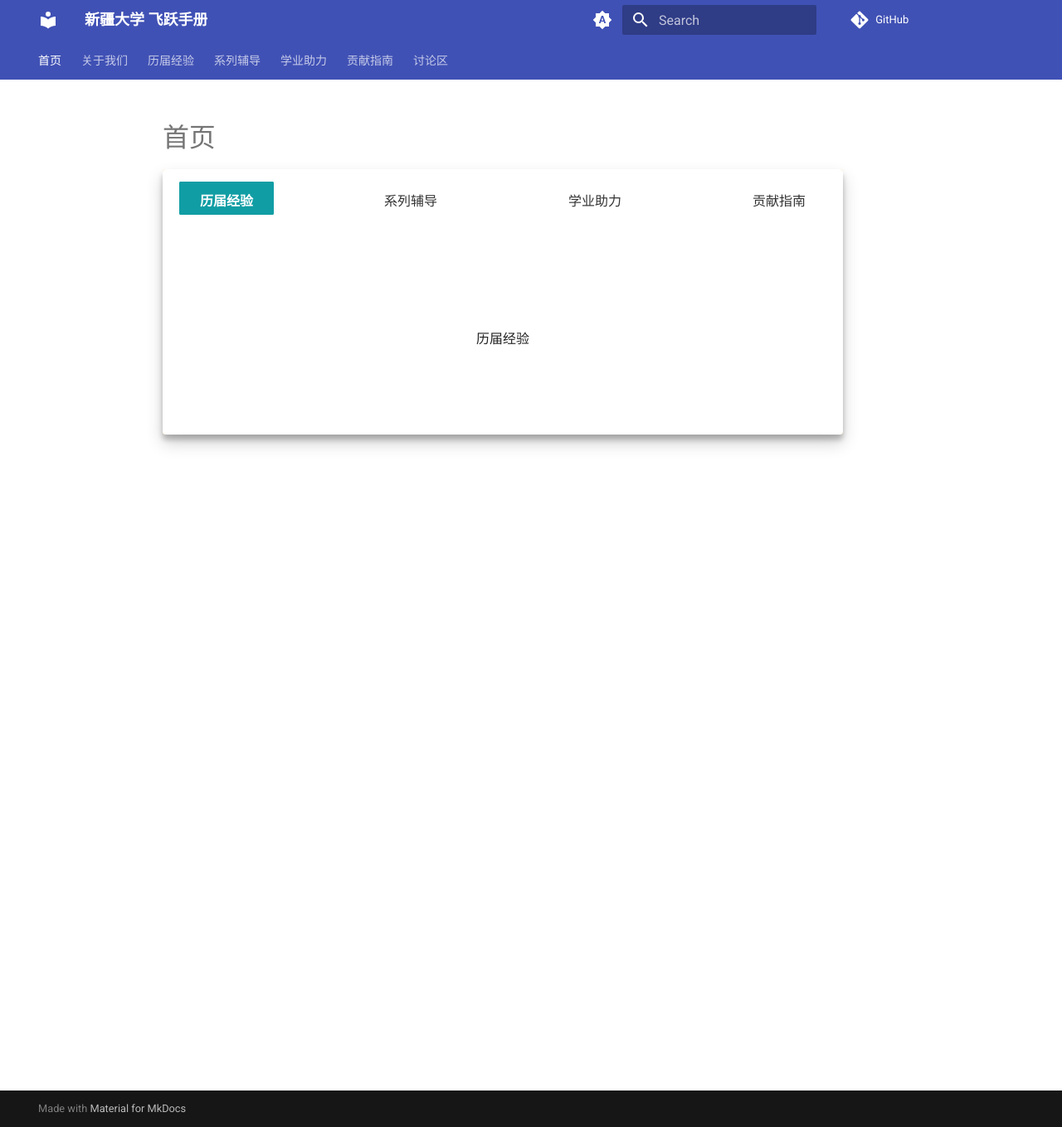
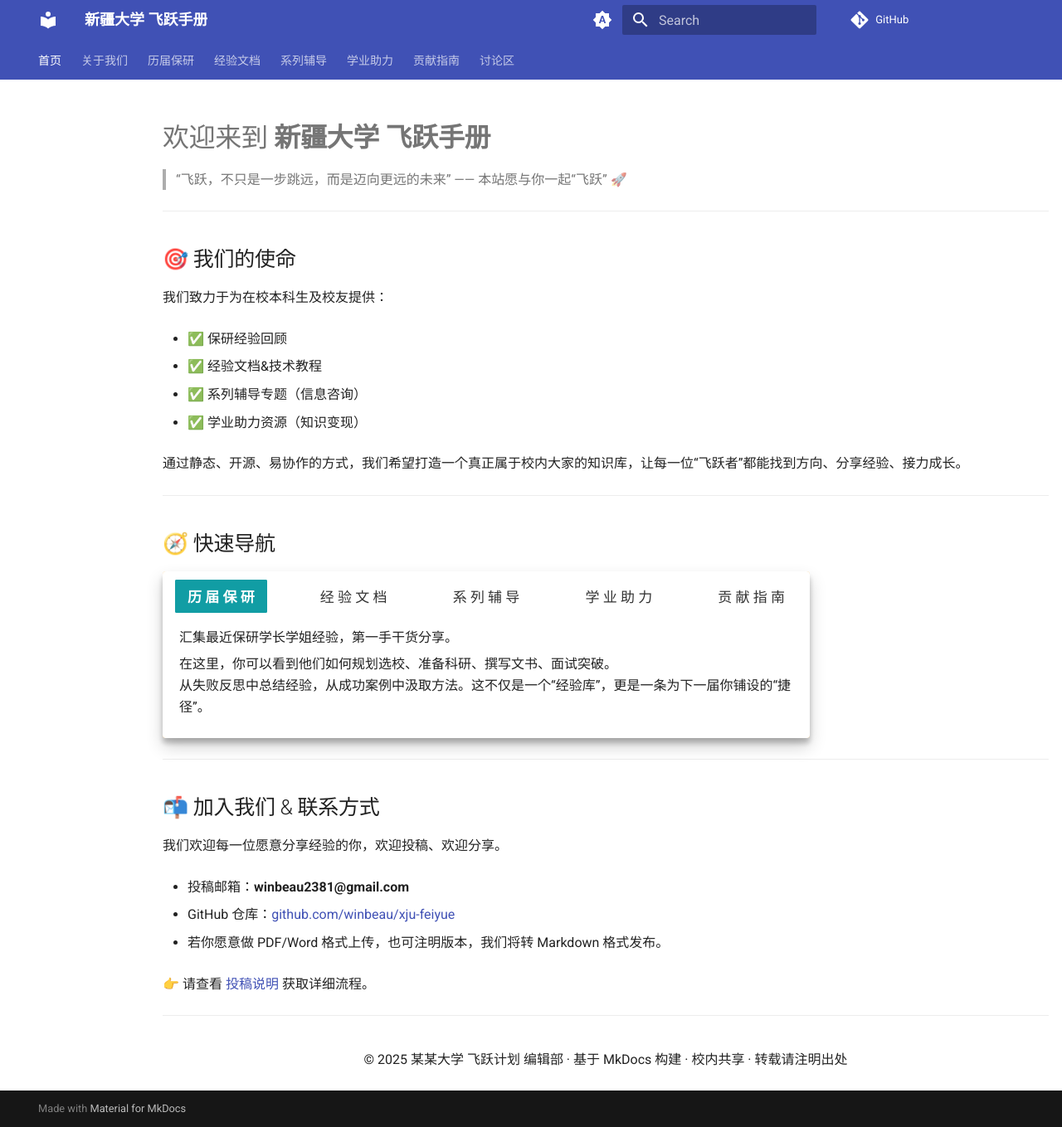
Before and after one commit to winbeau/xju-feiyue, an MkDocs documentation site: the page built from docs/index.md, in a window 1280 px wide and 1359 px high. Shown: the whole window at 83% size. Built offline with MkDocs 1.6.1 and Material for MkDocs 9.7.7, drawn with Linux system fonts in a browser that asks for light colours; nearby versions of some CDN libraries; library files that are not in the unit come from our copies; comment, search, counter and statistics services are not loaded.

Commit message:
填充首页

```diff
--- a/docs/assets/css/extra.css
+++ b/docs/assets/css/extra.css
@@ -232,8 +232,8 @@
 /*========== 导航卡片 ==========*/
 .nav-container {
   width: 100%;
-  max-width: 820px;
-  min-height: 320px;
+  max-width: 780px;
+  min-height: 150px;
   background-color: #ffcc80;
   border-radius: 4px;
   display: flex;
@@ -247,8 +247,8 @@
   display: flex;
   align-items: center;
   justify-content: space-between;
-  gap: 1rem;
-  padding: 0.75rem 1rem 1.75rem;
+  gap: 0.5rem;
+  padding: 0.5rem 0.75rem 0.5rem;
   background-color: #fff;
 }
 
@@ -272,11 +272,11 @@
 .nav-item {
   height: 2rem;
   cursor: pointer;
-  padding: 0.5rem 1.25rem;
+  padding: 0.35rem 0.75rem;
   background: transparent;
   border-radius: 2px;
   border: none;
-  font-size: 16px;
+  font-size: 17px;
   color: #333;
   z-index: 2;
 }
@@ -296,10 +296,10 @@
   flex: 1;
   width: 100%;
   background: #fff;
-  padding: 2rem;
+  padding: 0 1rem 0.9rem;
   display: flex;
-  justify-content: center;
-  align-items: center;
+  justify-content: flex-start;
+  align-items: flex-start;
 }
 
 .content-item {
@@ -313,6 +313,14 @@
   display: block;
   opacity: 1;
   transform: scale(1);
+}
+
+.content-wrapper p {
+  margin: 0.35rem 0;
+}
+
+.content-wrapper ul {
+  margin: 0.35rem 0 0.35rem 1.2rem;
 }
 
 /*========== 广告栏卡片 ==========*/
--- a/docs/index.md
+++ b/docs/index.md
@@ -4,13 +4,38 @@ hide:
   - toc
 ---
 
-<div class="nav-container">
+
+# 欢迎来到 **新疆大学 飞跃手册**
+
+> “飞跃，不只是一步跳远，而是迈向更远的未来”
+> —— 本站愿与你一起“飞跃” 🚀
+
+---
+
+## 🎯 我们的使命
+我们致力于为在校本科生及校友提供：
+
+- ✅ 保研经验回顾
+
+- ✅ 经验文档&技术教程
+
+- ✅ 系列辅导专题（信息咨询）
+
+- ✅ 学业助力资源（知识变现）
+
+通过静态、开源、易协作的方式，我们希望打造一个真正属于校内大家的知识库，让每一位“飞跃者”都能找到方向、分享经验、接力成长。
+
+---
+
+## 🧭 快速导航
+<div class="nav-container" style="display: center;">
   <!-- 顶部导航栏 -->
   <div class="navbar" id="navbar">
-    <button class="nav-item" data-tab="1exp">历届经验</button>
-    <button class="nav-item" data-tab="2ser">系列辅导</button>
-    <button class="nav-item" data-tab="3adv">学业助力</button>
-    <button class="nav-item" data-tab="4con">贡献指南</button>
+    <button class="nav-item" data-tab="1exp">历 届 保 研</button>
+    <button class="nav-item" data-tab="2txt">经 验 文 档</button>
+    <button class="nav-item" data-tab="3ser">系 列 辅 导</button>
+    <button class="nav-item" data-tab="4adv">学 业 助 力</button>
+    <button class="nav-item" data-tab="5con">贡 献 指 南</button>
 
     <div class="nav-decoration"></div>
   </div>
@@ -18,16 +43,48 @@ hide:
   <!-- 内容显示区 -->
   <div class="content-wrapper">
     <section id="1exp" class="content-item">
-      历届经验
+      <p>汇集最近保研学长学姐经验，第一手干货分享。</p>
+      <p>在这里，你可以看到他们如何规划选校、准备科研、撰写文书、面试突破。<br>从失败反思中总结经验，从成功案例中汲取方法。这不仅是一个“经验库”，更是一条为下一届你铺设的“捷径”。</p>
     </section>
-    <section id="2ser" class="content-item">
-      系列辅导
+    <section id="2txt" class="content-item">
     </section>
-    <section id="3adv" class="content-item">
-      学业助力
+    <section id="3ser" class="content-item">
+      <p>成功上岸的学长组成辅导团队，为在校学生提供系统化辅导。</p>
+      <p>辅导内容包括：保研路径解析、竞赛规划指导、科研项目抢点、文书指导技巧、面试模拟训练。每一堂辅导都基于真实案例、配合实践练习，帮助你从“准备中漫无目的”变为“有方法、有节奏、有目标”。</p>
     </section>
-    <section id="4con" class="content-item">
-      贡献指南
+    <section id="4adv" class="content-item">
+      <p>一些让知识变“资源”、让能力变“优势”的工具与平台。</p>
+      <p></p>
+    </section>
+    <section id="5con" class="content-item">
+      <p>欢迎每一位愿意分享经验的你参与，让平台成为持续成长的“知识接力站”。</p>
+      <p>如果你是学长／学姐，或正在准备保研／出国，愿意将你的选校心得、科研经历、文书反思、失败教训整理成 Markdown 投稿：</p>
+      <ul>
+        <li> No.1 </li>
+        <li> No.2 </li>
+        <li>编辑审核后上线，并附作者简介（可选）</li>
+      </ul>
+      <p>通过你的贡献，下一代的“飞跃者”将少走弯路。</p>
     </section>
   </div>
 </div>
+
+---
+
+
+## 📬 加入我们 & 联系方式
+我们欢迎每一位愿意分享经验的你，欢迎投稿、欢迎分享。
+
+- 投稿邮箱：**winbeau2381@gmail.com**
+
+- GitHub 仓库：[github.com/winbeau/xju-feiyue](https://github.com/windeau/xju-feiyue)
+
+- 若你愿意做 PDF/Word 格式上传，也可注明版本，我们将转 Markdown 格式发布。
+
+👉 请查看 [投稿说明](contribute/) 获取详细流程。
+
+---
+
+<div style="text-align:center; margin-top:40px;">
+© 2025 某某大学 飞跃计划 编辑部 · 基于 MkDocs 构建 · 校内共享 · 转载请注明出处
+</div>
--- a/mkdocs.yml
+++ b/mkdocs.yml
@@ -1,6 +1,9 @@
 site_name: 新疆大学 飞跃手册
 site_description: 为有志同学提供保研辅导 + 学长经验分享平台
 site_author: 计科院软开实验室
+site_url: https://username.github.io/mywiki/
+site_dir: site
+use_directory_urls: true
 
 theme:
     name: material
@@ -62,7 +65,7 @@ extra_css:
 nav:
     - 首页: index.md
     - 关于我们: about.md
-    - 历届经验:
+    - 历届保研:
       - 2025届经验:
         - 总体: experiences/2025/main.md
         - 郭子腾(UCAS): experiences/2025/gzt.md
@@ -70,6 +73,8 @@ nav:
         - 夏清伟(BIT): experiences/2025/xqw.md
         - 严从营(USTC): experiences/2025/ycy.md
         - 庄凌浩(PUMC): experiences/2025/zlh.md
+    - 经验文档:
+      - 汇总: tutorials/main.md
     - 系列辅导:
       - 扬帆起航: series-pilots/main.md
       - 严从营: series-pilots/ycy.md
```
Also changed, not shown: docs/AGENTS.md (added, +21 -0 lines), docs/about.md (+0 -15 lines), docs/tutorials/main.md (added).
